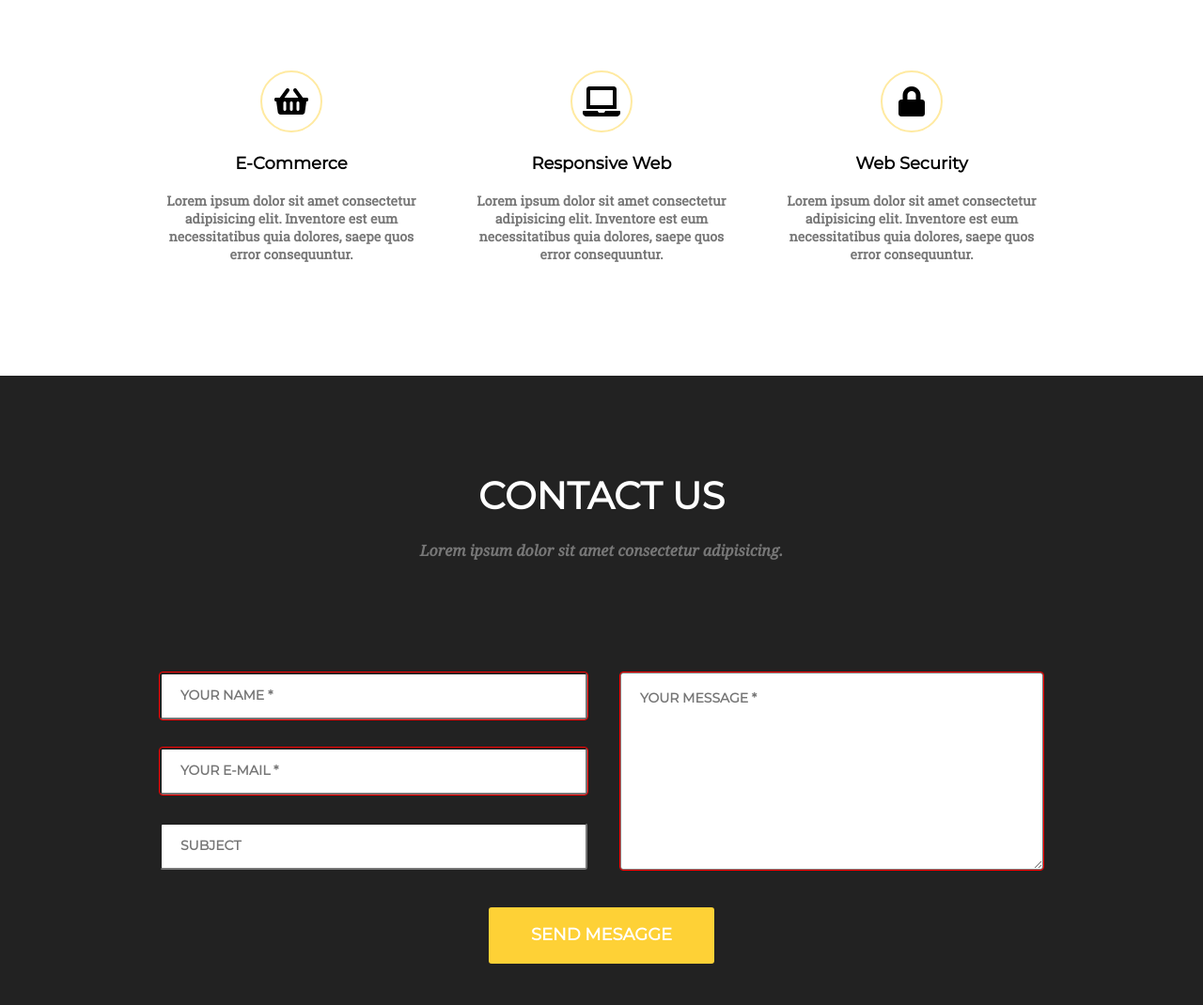
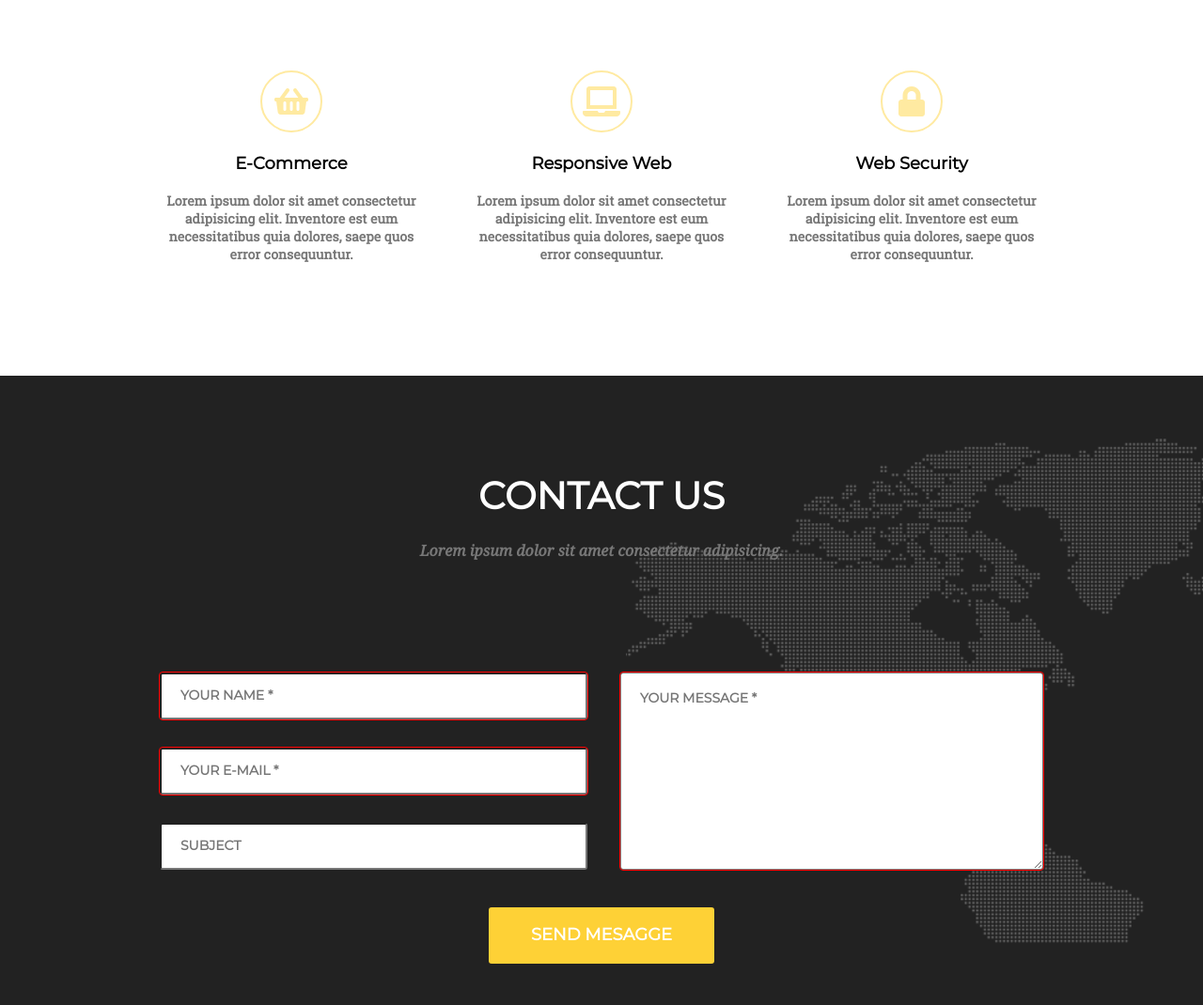
Before and after one commit to yuraostapenko/bootcamp7, a plain HTML site: page module_07/index.html in a window 1280 px wide. Shown: the part 282-1352 px from the top of the page at 94% size. Drawn offline with Linux system fonts and the light colour scheme; files whose address does not match are found by name.

Commit message:
added changes map+icon color

```diff
--- a/module_07/css/main.css
+++ b/module_07/css/main.css
@@ -30,6 +30,7 @@
 }
 .h-bold {
     font-family: "Montserrat";
+    font-weight: 800;
     font-size: 34px;
     text-transform: uppercase;
     padding-bottom: 22px;
@@ -71,6 +72,9 @@
 
 .wrapper-black {
     background-color: #222222;
+    background-image: url("../img/Map\ Image.png");
+    background-repeat: no-repeat;
+    background-position: right;
 }
 .contact {
     display: flex;
--- a/module_07/index.html
+++ b/module_07/index.html
@@ -35,17 +35,17 @@
 
             <div class="cards">
                 <article class="article-item">
-                    <span class="icon"><i class="fas fa-shopping-basket fa-2x"></i></span>
+                    <span class="icon"><i class="fas fa-shopping-basket fa-2x" style="color:#ffeaa1"></i></span>
                     <h2 class="icon-item">E-Commerce</h2>
                     <h2 class="text">Lorem ipsum dolor sit amet consectetur adipisicing elit. Inventore est eum necessitatibus quia dolores, saepe quos error consequuntur.</h2>
                 </article>
                 <article class="article-item">
-                    <span class="icon"><i class="fas fa-laptop fa-2x"></i></span>
+                    <span class="icon"><i class="fas fa-laptop fa-2x" style="color:#ffeaa1"></i></span>
                     <h2 class="icon-item">Responsive Web</h2>
                     <h2 class="text">Lorem ipsum dolor sit amet consectetur adipisicing elit. Inventore est eum necessitatibus quia dolores, saepe quos error consequuntur.</h2>
                 </article>
                 <article class="article-item">
-                    <span class="icon"><i class="fas fa-lock fa-2x"></i></span>
+                    <span class="icon"><i class="fas fa-lock fa-2x" style="color:#ffeaa1"></i></span>
                     <h2 class="icon-item">Web Security</h2>
                     <h2 class="text">Lorem ipsum dolor sit amet consectetur adipisicing elit. Inventore est eum necessitatibus quia dolores, saepe quos error consequuntur.</h2>
                 </article>
@@ -60,7 +60,7 @@
                     <form class="form">
                         <div class="input">
                             <input class="name" name="Name" type="text" required placeholder="your name *">
-                            <input class="mail" name="E-mail" type="text" required placeholder="your e-mail *">
+                            <input class="mail" name="E-mail" type="email" required placeholder="your e-mail *">
                             <input class="subject" name="subject" type="text" placeholder="subject">
                             <textarea class="textarea" type="text" name="message" required placeholder="your message *"></textarea>
                         </div>
```
Also changed, not shown: module_07/img/Map Image.png (added).
